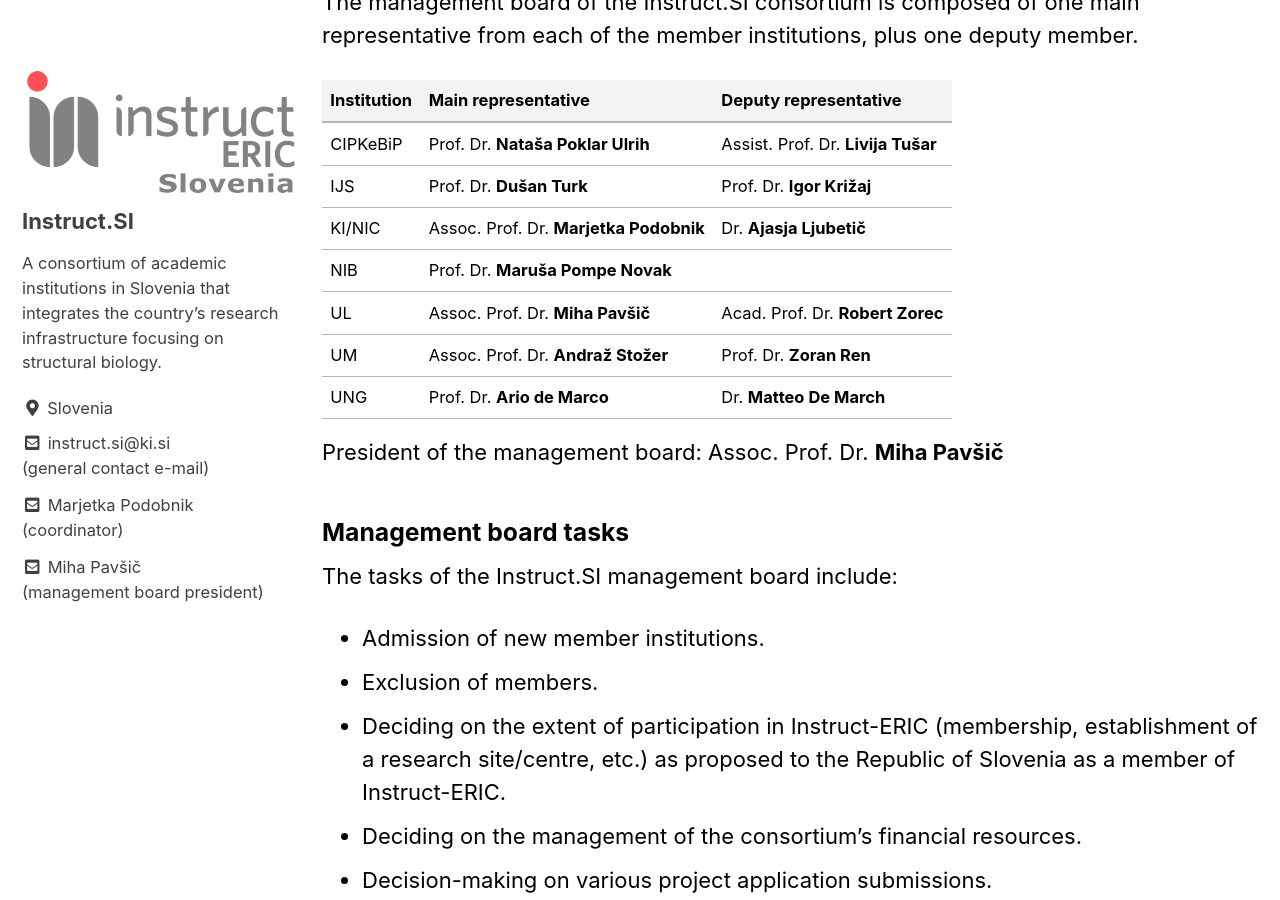
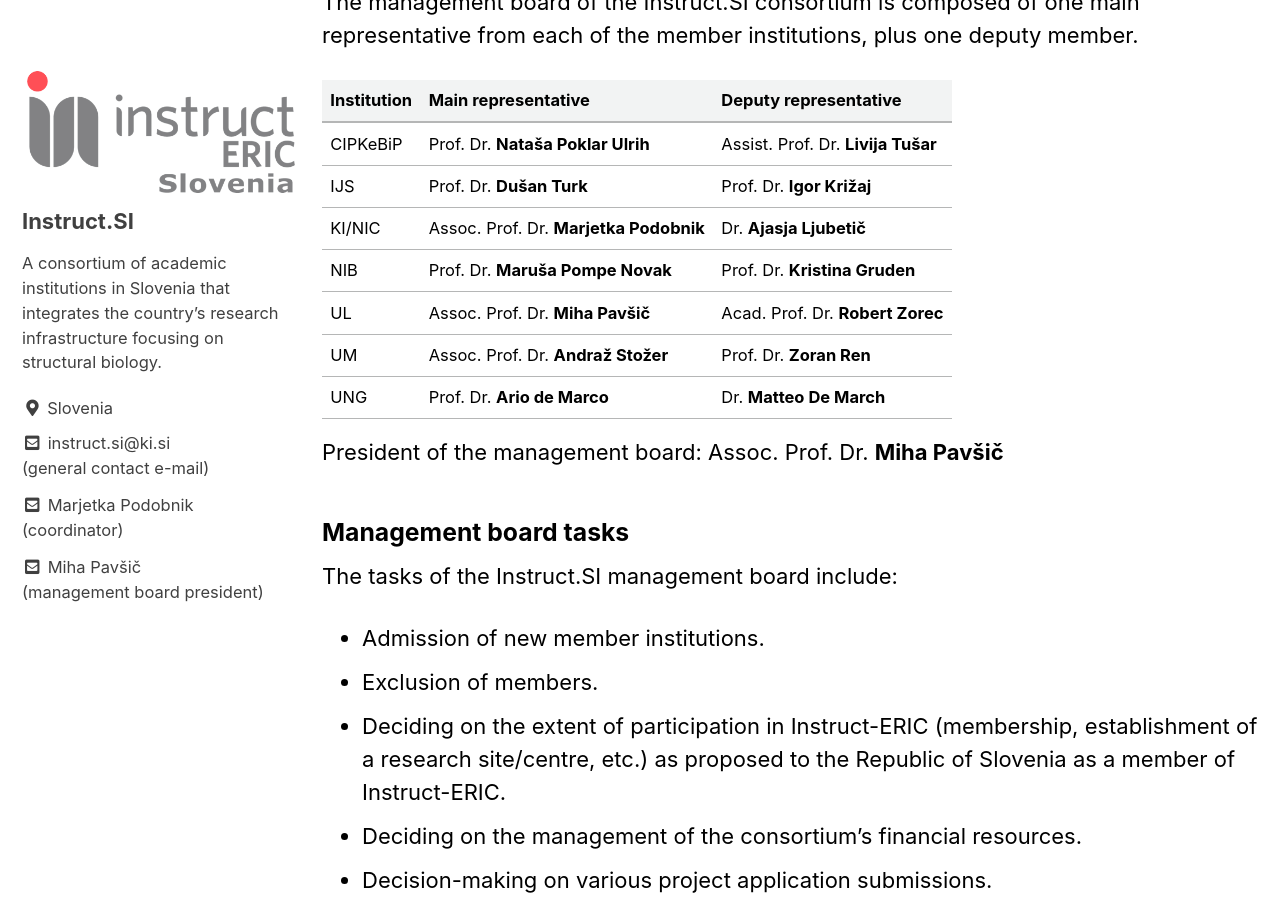
Before and after one commit to InstructSI/instructsi.github.io, a Jekyll site: the page built from _pages/about.md, in a window 1280 px wide and 900 px high, scrolled down 1891 px. Built offline with Jekyll 4.4.1, drawn with Linux system fonts in a browser that asks for light colours; cached includes are drawn as plain includes.

Commit message:
Added NIB deputy representative

```diff
--- a/_pages/about.md
+++ b/_pages/about.md
@@ -56,7 +56,7 @@
 | CIPKeBiP 	| Prof. Dr. **Nataša Poklar Ulrih**	| Assist. Prof. Dr. **Livija Tušar** 	|
 | IJS 	| Prof. Dr. **Dušan Turk** 	| Prof. Dr. **Igor Križaj** 	|
 | KI/NIC 	| Assoc. Prof. Dr. **Marjetka Podobnik** 	| Dr. **Ajasja Ljubetič** 	|
-| NIB 	| Prof. Dr. **Maruša Pompe Novak** 	| |
+| NIB 	| Prof. Dr. **Maruša Pompe Novak** 	| Prof. Dr. **Kristina Gruden**  |
 | UL 	| Assoc. Prof. Dr. **Miha Pavšič** 	| Acad. Prof. Dr. **Robert Zorec** 	|
 | UM 	| Assoc. Prof. Dr. **Andraž Stožer** 	| Prof. Dr. **Zoran Ren** 	|
 | UNG 	| Prof. Dr. **Ario de Marco** 	| Dr. **Matteo De March** 	|
```
